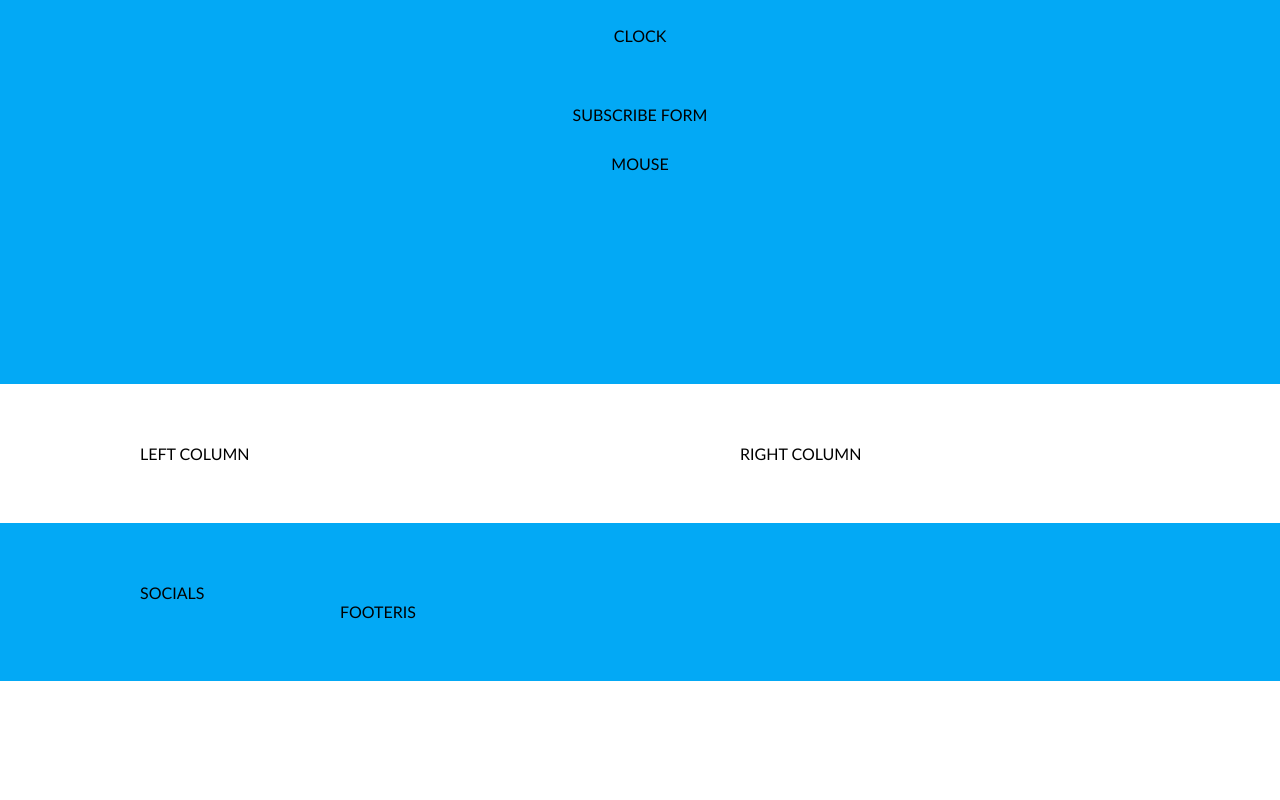
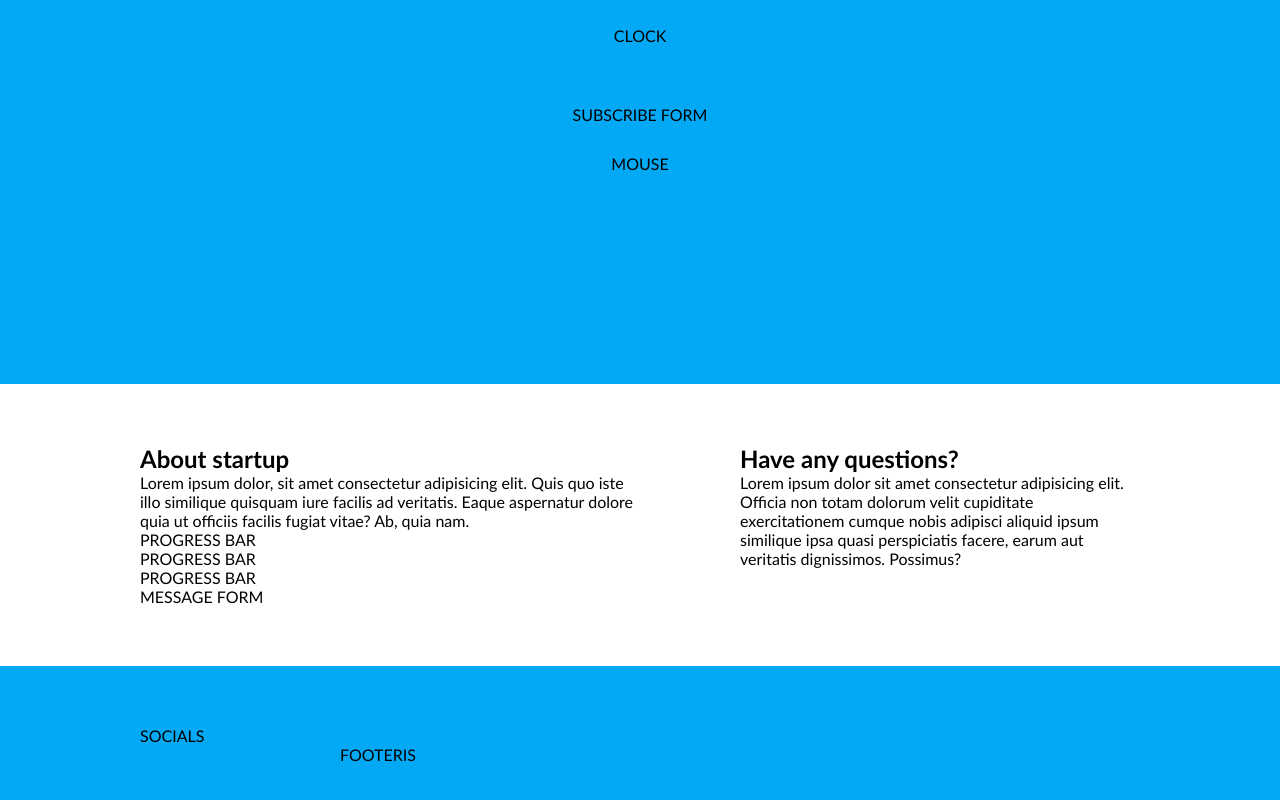
Before and after one commit to Rasosm/4-coming-soon, a website: page index.html in a window 1280 px wide. Shown: the part 416-1216 px from the top of the page. Before the commit the page ends 1097 px from the top, so only its background shows below. Drawn offline with Linux system fonts and the light colour scheme.

Commit message:
Main-content HTML

```diff
--- a/index.html
+++ b/index.html
@@ -40,10 +40,25 @@
     <section class="container">
       <div class="row main-content">
         <div class="left-column">
-          LEFT COLUMN
+          <h2 class="section-title">About startup</h2>
+          <p class="section-description">Lorem ipsum dolor, sit amet consectetur adipisicing elit. Quis quo iste illo similique quisquam iure facilis ad veritatis. Eaque aspernatur dolore quia ut officiis facilis fugiat vitae? Ab, quia nam.<p/>
+          <div>
+            PROGRESS BAR
+          </div>
+          <div>
+            PROGRESS BAR
+          </div>
+          <div>
+            PROGRESS BAR
+          </div>
+          <form>
+            MESSAGE FORM
+          </form>
         </div>
         <div class="right-column">
-          RIGHT COLUMN
+          <h2 class="section-title">Have any questions?</h2>
+          <p class="section-description">Lorem ipsum dolor sit amet consectetur adipisicing elit. Officia non totam dolorum velit cupiditate exercitationem cumque nobis adipisci aliquid ipsum similique ipsa quasi perspiciatis facere, earum aut veritatis dignissimos. Possimus?</p>
+          <for
         </div>
       </div>
     </section>
```
